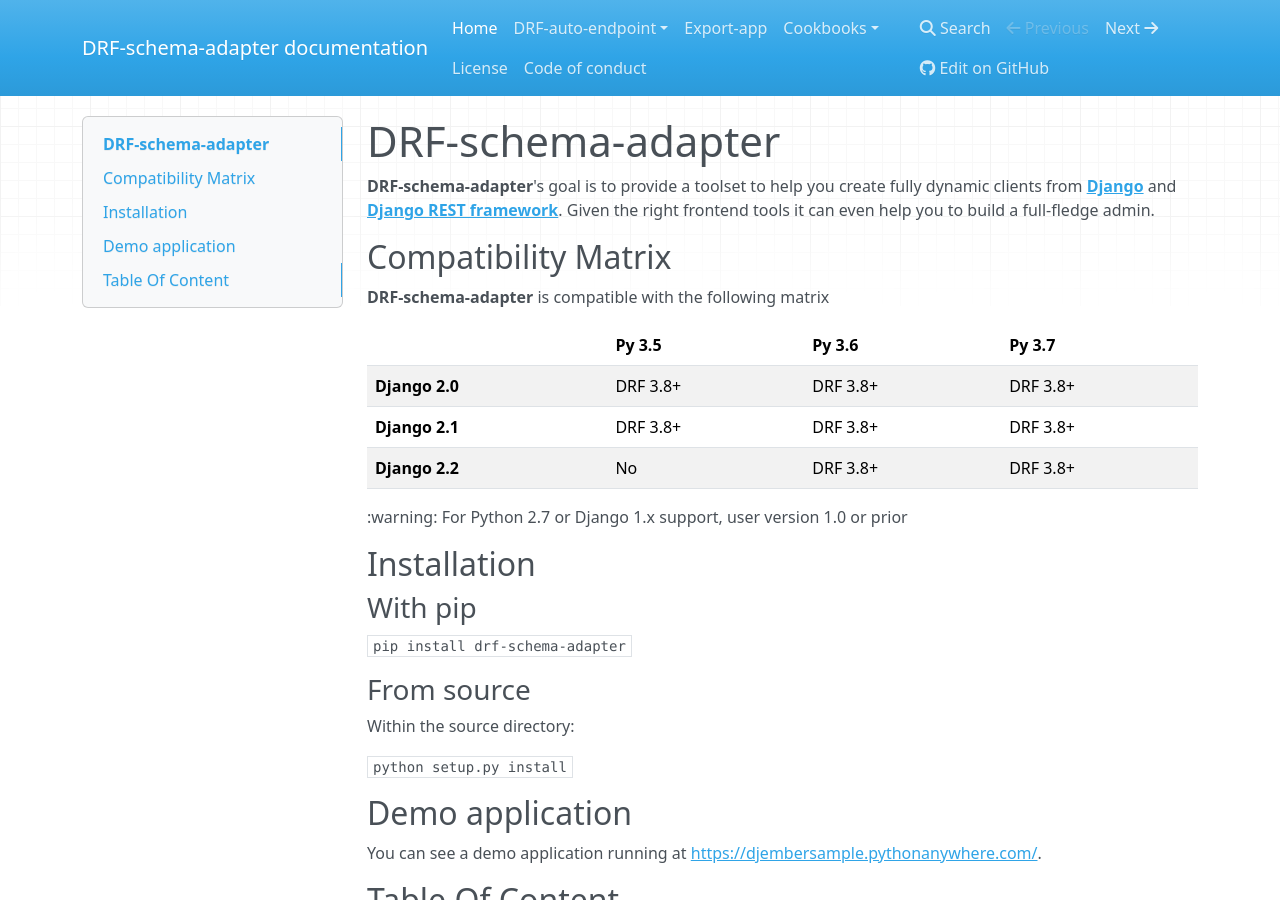
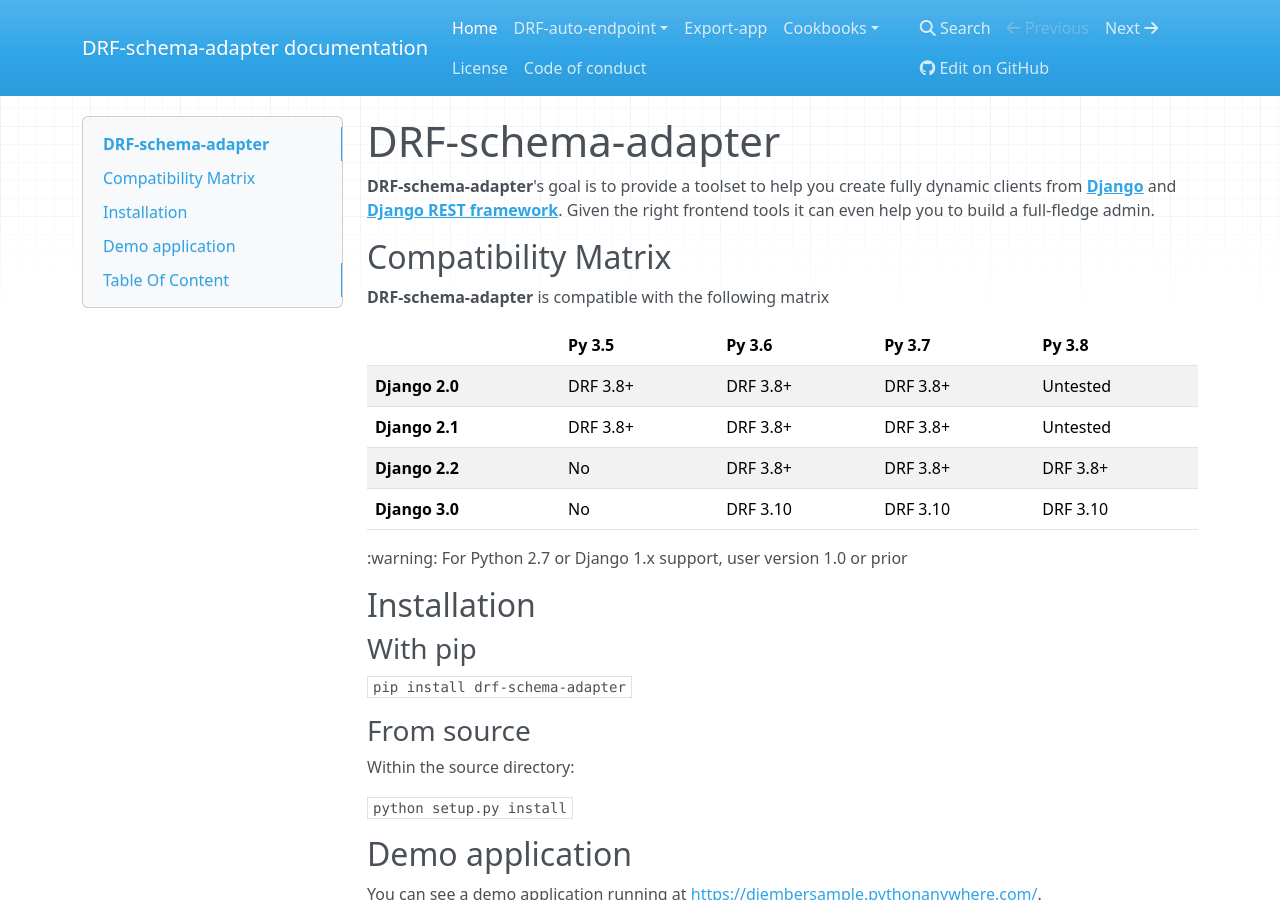
Before and after one commit to drf-forms/drf-schema-adapter, an MkDocs documentation site: the page built from docs/index.md, in a window 1280 px wide and 900 px high. Built offline with MkDocs 1.6.1, drawn with Linux system fonts in a browser that asks for light colours; nearby versions of some CDN libraries; old or Windows-style settings are respelled for this version of MkDocs.

Commit message:
:book: Updated compatibility matrix

```diff
--- a/docs/index.md
+++ b/docs/index.md
@@ -9,11 +9,12 @@
 
 **DRF-schema-adapter** is compatible with the following matrix
 
-|                 | Py 3.5      | Py 3.6      | Py 3.7      |
-| --------------- | ----------- | ----------- | ----------- |
-| **Django 2.0**  | DRF 3.8+    | DRF 3.8+    | DRF 3.8+    |
-| **Django 2.1**  | DRF 3.8+    | DRF 3.8+    | DRF 3.8+    |
-| **Django 2.2**  | No          | DRF 3.8+    | DRF 3.8+    |
+|                 | Py 3.5      | Py 3.6      | Py 3.7      | Py 3.8      |
+| --------------- | ----------- | ----------- | ----------- | ----------- |
+| **Django 2.0**  | DRF 3.8+    | DRF 3.8+    | DRF 3.8+    | Untested    |
+| **Django 2.1**  | DRF 3.8+    | DRF 3.8+    | DRF 3.8+    | Untested    |
+| **Django 2.2**  | No          | DRF 3.8+    | DRF 3.8+    | DRF 3.8+    |
+| **Django 3.0**  | No          | DRF 3.10    | DRF 3.10    | DRF 3.10    |
 
 :warning: For Python 2.7 or Django 1.x support, user version 1.0 or prior
 
```
Also changed, not shown: README.md (+6 -5 lines).
